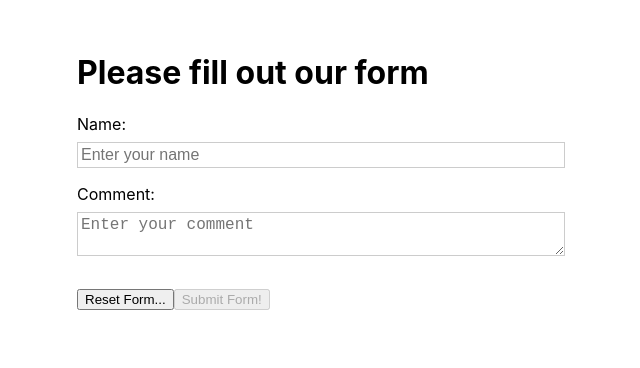
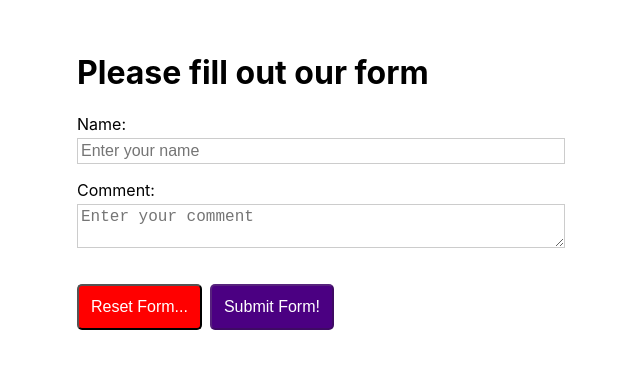
Before and after one commit to danieltott/Styling-React-Components, a React (Create React App) app: page / in a window 1280 px wide. Shown: the top 368 px of the page, without its empty margins (323-963 px from the left). Built offline with nearby package versions, Linux system fonts and the light colour scheme.

Commit message:
Add some more styles

```diff
--- a/public/styles.css
+++ b/public/styles.css
@@ -19,14 +19,14 @@ label {
 
 label + input,
 label + textarea {
-  margin-top: 0.5em;
+  margin-top: 0.25em;
 }
 
 input,
 textarea {
   font-size: 1rem;
   border: 1px solid #ccc;
-  padding: 3px;
+  padding: 0.1875rem;
   width: 100%;
 }
 
@@ -34,3 +34,20 @@ textarea {
   max-width: 30rem;
   margin: 0 auto;
 }
+
+button {
+  font-size: 1rem;
+  padding: 0.75rem;
+  border-radius: 5px;
+  background: indigo;
+  color: #fff;
+}
+
+button + button {
+  margin-left: 0.5rem;
+}
+
+[type='reset'] {
+  background: red;
+  color: #fff;
+}
```
